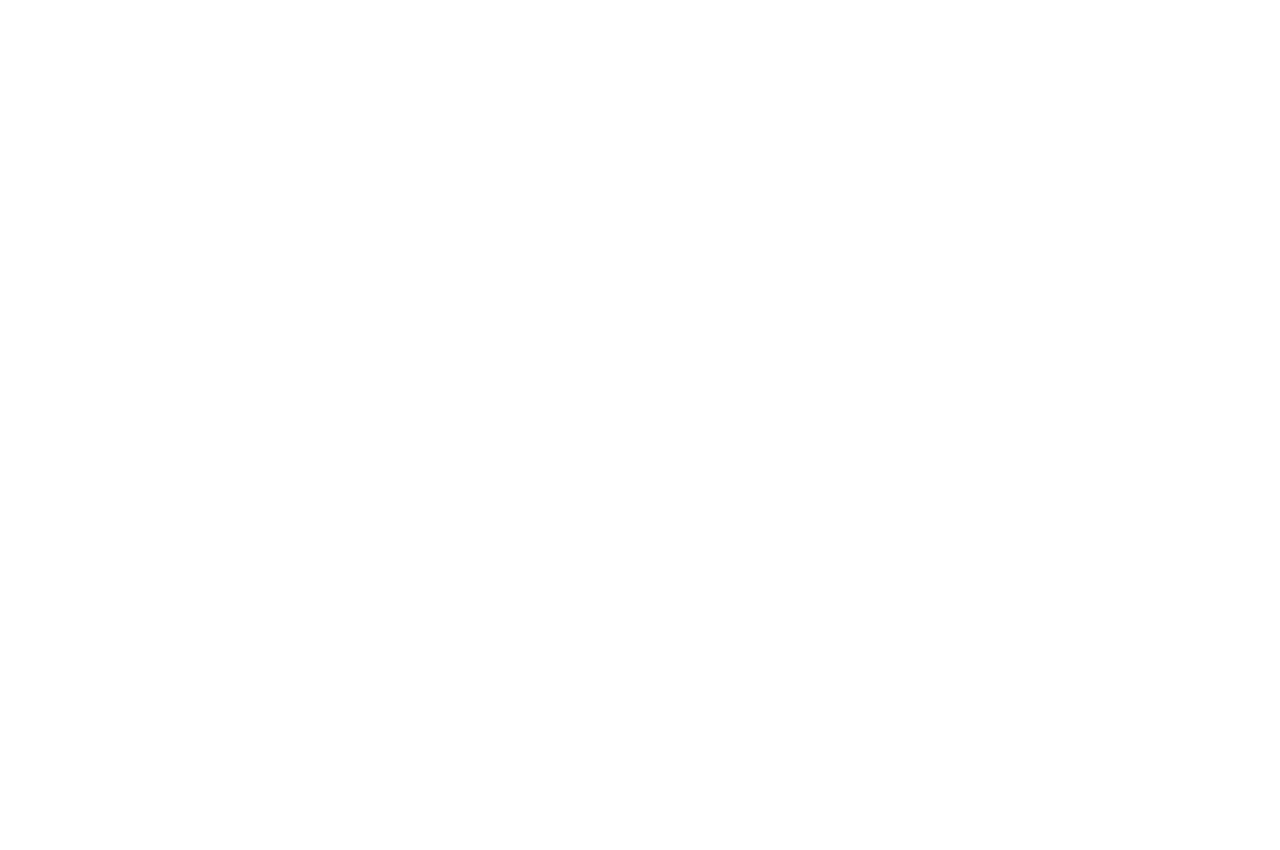
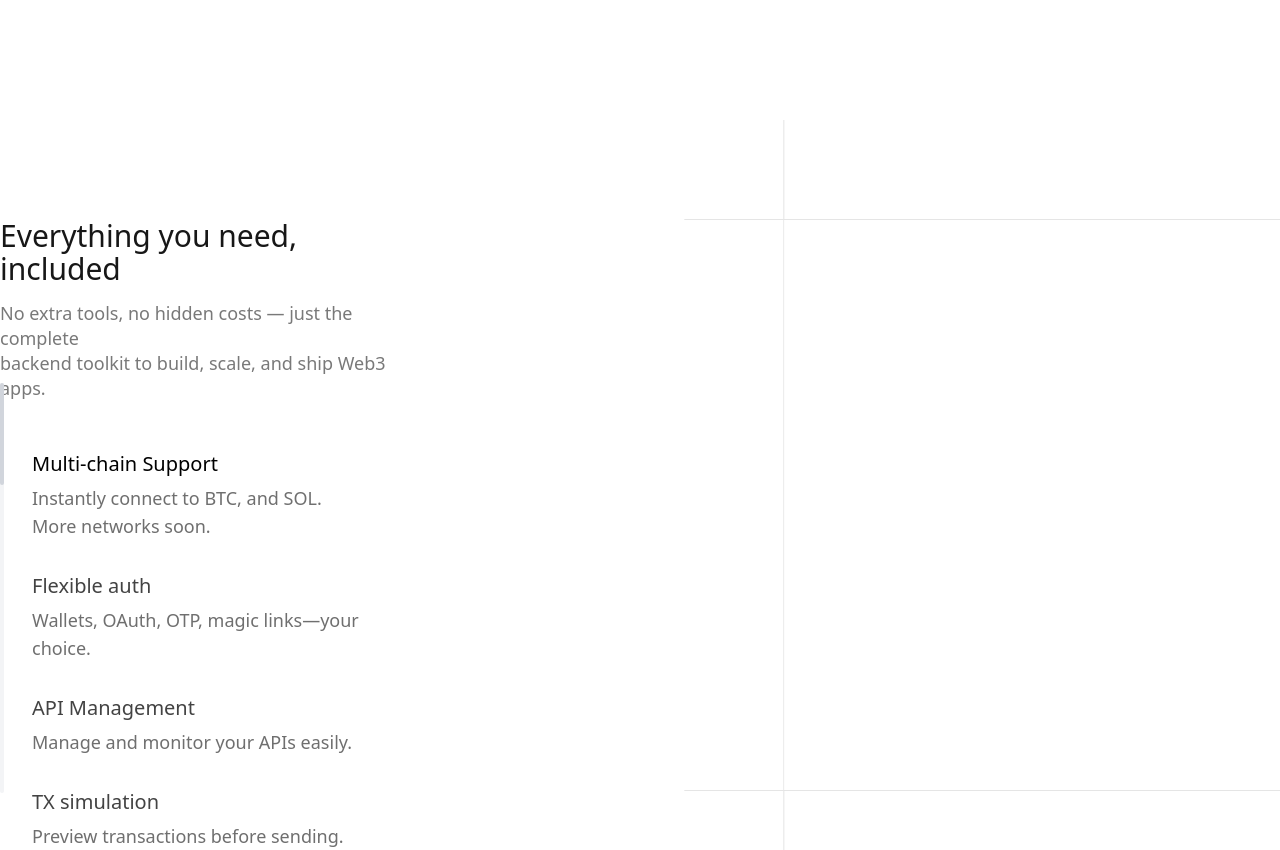
Before and after one commit to usetesseractdotco/web, a Next.js app: page / in a window 1280 px wide. Shown: the part 2453-3303 px from the top of the page. Before the commit the page ends 2352 px from the top, so only its background shows below. Built offline with nearby package versions, Linux system fonts and the light colour scheme.

Commit message:
feat: add 2th feature section

```diff
--- a/src/app/page.tsx
+++ b/src/app/page.tsx
@@ -9,6 +9,10 @@ import { cn } from '@/lib/utils'
 
 export default function Home() {
   const [email, setEmail] = useState<string>('')
+
+  const [activeSection, setActiveSection] = useState<
+    'multi-chain-support' | 'flexible-auth' | 'api-management' | 'tx-simulation'
+  >('multi-chain-support')
 
   return (
     <main className="flex flex-col items-center justify-start gap-40 pt-24 w-full text-center relative overflow-hidden">
@@ -60,7 +64,7 @@ export default function Home() {
         </div>
       </div>
 
-      <div className="flex flex-col gap-32 mt-40 min-h-screen">
+      <div className="flex flex-col gap-32 mt-40">
         <div className="flex flex-col items-center justify-center gap-4">
           <h1 className="text-5xl font-medium text-[#171717] dark:text-white leading-[1.1] tracking-[-0.4]">
             Powerful features, ready to build with
@@ -72,8 +76,8 @@ export default function Home() {
         </div>
 
         <div className="relative w-full max-w-[846px] min-h-[572px] h-[50vw] max-h-[480px] border mx-auto">
-          <div className="absolute h-full w-[382.8px] -left-96 overflow-hidden border-r bg-transparent bg-[linear-gradient(-45deg,rgba(0,0,0,0.01)_40%,rgba(196,213,247,0.5)_40%,rgba(196,213,247,0.5)_45%,rgba(0,0,0,0.01)_45%,rgba(0,0,0,0.01)_90%,rgba(196,213,247,0.5)_90%,rgba(0,0,0,0.01)_95%)] bg-[size:15px_15px]" />
-          <div className="absolute h-full w-[382.8px] -right-96 overflow-hidden border-l bg-transparent bg-[linear-gradient(45deg,rgba(0,0,0,0.01)_40%,rgba(196,213,247,0.5)_40%,rgba(196,213,247,0.5)_45%,rgba(0,0,0,0.01)_45%,rgba(0,0,0,0.01)_90%,rgba(196,213,247,0.5)_90%,rgba(0,0,0,0.01)_95%)] bg-[size:15px_15px]" />
+          <div className="absolute h-full w-[382.8px] -left-96 overflow-hidden border-l bg-transparent bg-[linear-gradient(45deg,rgba(0,0,0,0.01)_40%,rgba(196,213,247,0.5)_40%,rgba(196,213,247,0.5)_45%,rgba(0,0,0,0.01)_45%,rgba(0,0,0,0.01)_90%,rgba(196,213,247,0.5)_90%,rgba(0,0,0,0.01)_95%)] bg-[size:15px_15px]" />
+          <div className="absolute h-full w-[382.8px] -right-96 overflow-hidden border-r bg-transparent bg-[linear-gradient(-45deg,rgba(0,0,0,0.01)_40%,rgba(196,213,247,0.5)_40%,rgba(196,213,247,0.5)_45%,rgba(0,0,0,0.01)_45%,rgba(0,0,0,0.01)_90%,rgba(196,213,247,0.5)_90%,rgba(0,0,0,0.01)_95%)] bg-[size:15px_15px]" />
           <div className="flex flex-row">
             <div className="absolute size-[100px] -left-[calc(6rem+4px)] -top-[calc(6rem+4px)] border-b border-r bg-transparent" />
             <div className="absolute size-[100px] -left-[calc(12rem+4px)] -top-[calc(6rem+4px)] border-b bg-transparent" />
@@ -153,6 +157,116 @@ export default function Home() {
           </div>
         </div>
       </div>
+
+      <div className="flex flex-row gap-32 mt-40 leading-[1.5] tracking-[-0.2]">
+        <div className="relative">
+          <div className="absolute h-[65%] translate-y-[40%] mr-24 w-1 bg-gray-100 rounded-full">
+            <div
+              className={cn(
+                'absolute w-full bg-gray-300 rounded-full transition-all duration-300 ease-in-out',
+                'h-[25%]',
+                {
+                  'top-0': activeSection === 'multi-chain-support',
+                  'top-[25%]': activeSection === 'flexible-auth',
+                  'top-[50%]': activeSection === 'api-management',
+                  'top-[75%]': activeSection === 'tx-simulation',
+                },
+              )}
+            />
+          </div>
+
+          <div className="flex flex-col gap-12 items-start justify-start text-start">
+            <div className="flex flex-col items-start justify-start text-start gap-4">
+              <h1 className="text-3xl font-medium text-[#171717] dark:text-white leading-[1.1] tracking-[-0.4]">
+                Everything you need, included
+              </h1>
+              <p className="text-lg text-[#797979] dark:text-[#E1E1E1] max-w-lg leading-[1.4] tracking-[-0.1]">
+                No extra tools, no hidden costs — just the complete
+                <br />
+                backend toolkit to build, scale, and ship Web3 apps.
+              </p>
+            </div>
+
+            <div className="flex flex-col gap-8 pl-8">
+              <div
+                className="flex flex-col gap-1.5 cursor-pointer"
+                onClick={() => setActiveSection('multi-chain-support')}
+              >
+                <p
+                  className={cn(
+                    'text-[#434343] text-xl font-medium',
+                    activeSection === 'multi-chain-support' && 'text-black',
+                  )}
+                >
+                  Multi-chain Support
+                </p>
+                <span className="text-[#6F6F6F] text-lg">
+                  Instantly connect to BTC, and SOL. <br />
+                  More networks soon.
+                </span>
+              </div>
+
+              <div
+                className="flex flex-col gap-1.5 cursor-pointer"
+                onClick={() => setActiveSection('flexible-auth')}
+              >
+                <p
+                  className={cn(
+                    'text-[#434343] text-xl font-medium',
+                    activeSection === 'flexible-auth' && 'text-black',
+                  )}
+                >
+                  Flexible auth
+                </p>
+                <span className="text-[#6F6F6F] text-lg">
+                  Wallets, OAuth, OTP, magic links—your choice.
+                </span>
+              </div>
+
+              <div
+                className="flex flex-col gap-1.5 cursor-pointer"
+                onClick={() => setActiveSection('api-management')}
+              >
+                <p
+                  className={cn(
+                    'text-[#434343] text-xl font-medium',
+                    activeSection === 'api-management' && 'text-black',
+                  )}
+                >
+                  API Management
+                </p>
+                <span className="text-[#6F6F6F] text-lg">
+                  Manage and monitor your APIs easily.
+                </span>
+              </div>
+
+              <div
+                className="flex flex-col gap-1.5 cursor-pointer"
+                onClick={() => setActiveSection('tx-simulation')}
+              >
+                <p
+                  className={cn(
+                    'text-[#434343] text-xl font-medium',
+                    activeSection === 'tx-simulation' && 'text-black',
+                  )}
+                >
+                  TX simulation
+                </p>
+                <span className="text-[#6F6F6F] text-lg">
+                  Preview transactions before sending.
+                </span>
+              </div>
+            </div>
+          </div>
+        </div>
+
+        <div className="relative w-full max-w-[745px] min-h-[240px] h-[50vw] max-h-[572px] border translate-x-2/6">
+          <div className="absolute size-[60px] sm:size-[100px] -left-[calc(2.5rem+2px)] sm:-left-[calc(6rem+4px)] -top-[calc(2.5rem+2px)] sm:-top-[calc(6rem+4px)] border-b border-r bg-transparent" />
+          <div className="absolute size-[60px] sm:size-[100px] -left-[calc(2.5rem+2px)] sm:-left-[calc(6rem+4px)] -bottom-[calc(2.5rem+2px)] sm:-bottom-[calc(6rem+4px)] border-t border-r bg-transparent" />
+
+          <div className="bg-white w-[745px] h-full" />
+        </div>
+      </div>
     </main>
   )
 }
```
